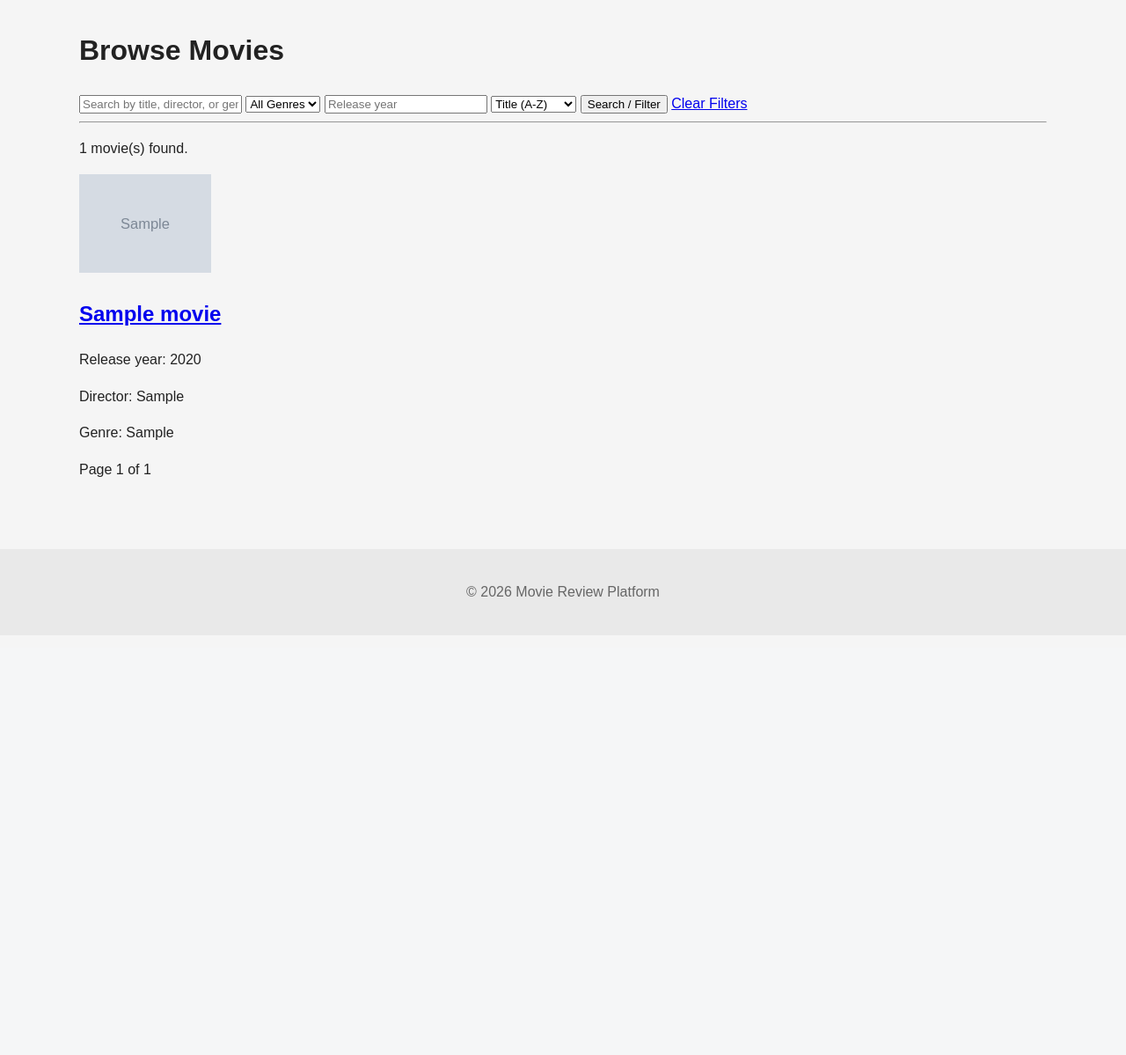
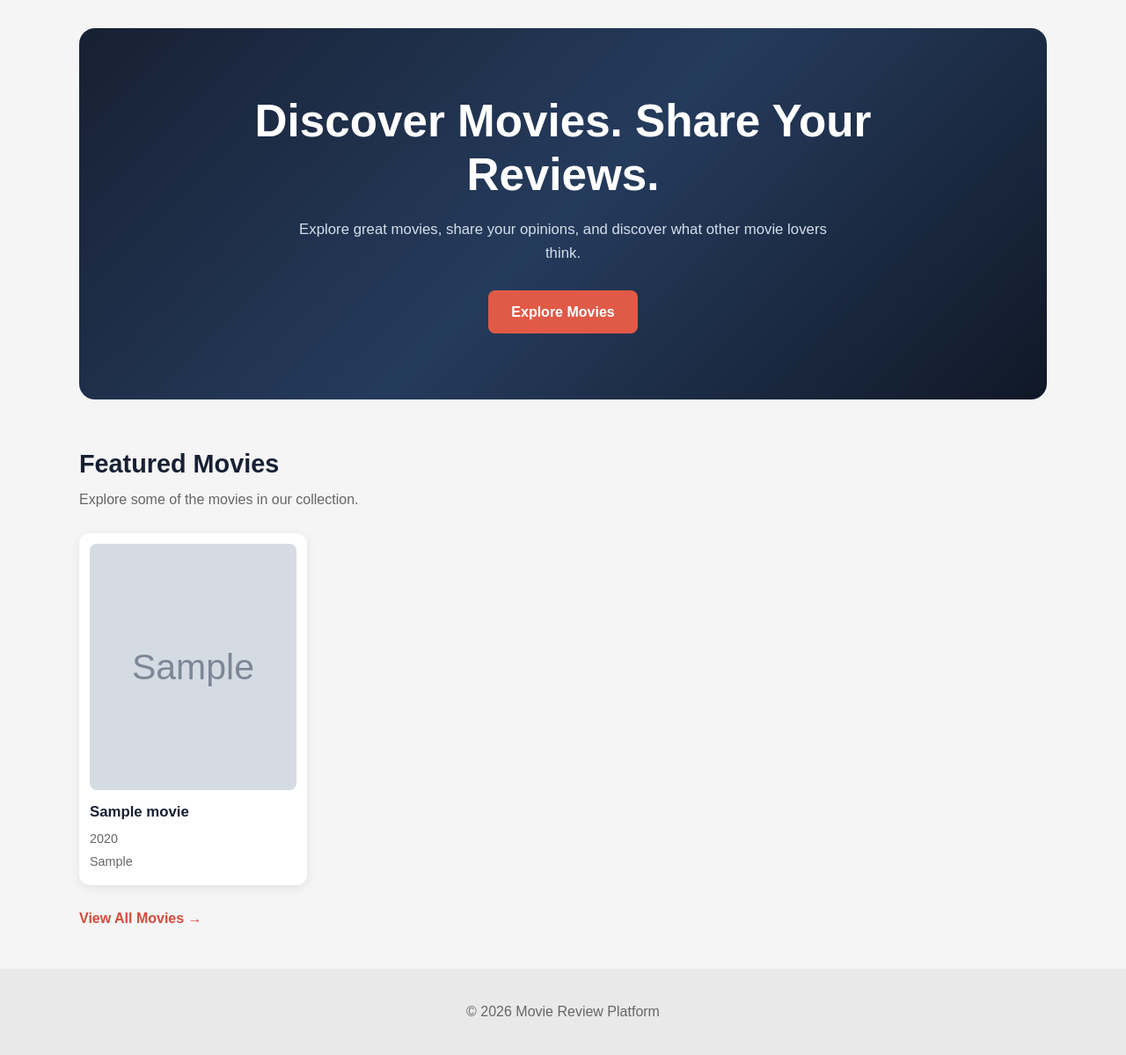
Before and after one commit to JingJangRith/movie-review-platform, a Django app: page / in a window 1280 px wide. Shown: the part 64-1263 px from the top of the page at 88% size. Before the commit the page ends 786 px from the top, so only its background shows below. Run offline with Django 5.2, Linux system fonts and the light colour scheme; tables that the repository leaves empty hold one stand-in row (values such as "Sample post"); grey boxes marked "Sample" are stand-in pictures.

Commit message:
Separate home and movie pages with dedicated styles

```diff
--- a/config/urls.py
+++ b/config/urls.py
@@ -16,12 +16,13 @@ Including another URLconf
 """
 from django.contrib import admin
 from django.urls import include, path
+from movies import views
 
 urlpatterns = [
     path("admin/", admin.site.urls),
     path("accounts/", include("accounts.urls")),
     path("dashboard/", include("dashboard.urls")),
     path("movies/", include("movies.urls")),
-    path("", include("movies.urls")),
+    path("", views.home, name="home"),
     path("reviews/", include("reviews.urls")),
 ]
--- a/movies/views.py
+++ b/movies/views.py
@@ -42,7 +42,7 @@ def movie_list(request):
         else:
             movies = movies.none()
 
-    paginator = Paginator(movies, 6)
+    paginator = Paginator(movies, 8)
     page_number = request.GET.get("page")
     movies = paginator.get_page(page_number)
 
@@ -111,3 +111,14 @@ def movie_detail(request, pk):
             "user_reviewed": user_reviewed,
         },
     )
+
+def home(request):
+    featured_movies = Movie.objects.order_by("-release_year")[:4]
+
+    return render(
+        request,
+        "movies/home.html",
+        {
+            "featured_movies": featured_movies,
+        },
+    )
--- /dev/null
+++ b/static/css/home.css
@@ -0,0 +1,136 @@
+/* Homepage styles */
+
+.hero {
+    padding: 75px 35px;
+    margin-bottom: 50px;
+    text-align: center;
+    color: white;
+    border-radius: 18px;
+    background:
+        linear-gradient(135deg, #172033, #253b5c, #101827);
+}
+
+.hero h1 {
+    max-width: 750px;
+    margin: 0 auto 18px;
+    font-size: clamp(2rem, 5vw, 3.2rem);
+    line-height: 1.2;
+}
+
+.hero p {
+    max-width: 600px;
+    margin: 0 auto 28px;
+    color: #d5deeb;
+    font-size: 1.05rem;
+}
+
+.hero-button {
+    display: inline-block;
+    padding: 12px 26px;
+    color: white;
+    background: #e05a47;
+    border-radius: 8px;
+    text-decoration: none;
+    font-weight: bold;
+    transition: background 0.2s, transform 0.2s;
+}
+
+.hero-button:hover {
+    background: #c94736;
+    transform: translateY(-2px);
+}
+
+.featured-section {
+    margin-bottom: 45px;
+}
+
+.featured-section h2 {
+    margin-bottom: 5px;
+    color: #172033;
+    font-size: 1.8rem;
+}
+
+.featured-section > p {
+    margin-top: 0;
+    color: #666;
+}
+
+.featured-section .movie-list {
+    display: grid;
+    grid-template-columns: repeat(4, minmax(0, 1fr));
+    gap: 22px;
+    margin: 25px 0;
+}
+
+.featured-section .movie-card {
+    overflow: hidden;
+    padding: 12px;
+    background: white;
+    border-radius: 12px;
+    box-shadow: 0 3px 12px rgba(0, 0, 0, 0.08);
+    transition: transform 0.25s, box-shadow 0.25s;
+}
+
+.featured-section .movie-card:hover {
+    transform: translateY(-6px);
+    box-shadow: 0 8px 22px rgba(0, 0, 0, 0.15);
+}
+
+.featured-section .movie-card img {
+    display: block;
+    width: 100%;
+    height: 280px;
+    object-fit: cover;
+    border-radius: 8px;
+}
+
+.featured-section .movie-card h3 {
+    margin: 12px 0 5px;
+    font-size: 1.05rem;
+}
+
+.featured-section .movie-card h3 a {
+    color: #172033;
+    text-decoration: none;
+}
+
+.featured-section .movie-card h3 a:hover {
+    color: #e05a47;
+}
+
+.featured-section .movie-card p {
+    margin: 3px 0;
+    color: #666;
+    font-size: 0.9rem;
+}
+
+.featured-section > a {
+    display: inline-block;
+    color: #d34c3b;
+    font-weight: bold;
+    text-decoration: none;
+}
+
+.featured-section > a:hover {
+    text-decoration: underline;
+}
+
+@media (max-width: 800px) {
+    .featured-section .movie-list {
+        grid-template-columns: repeat(2, minmax(0, 1fr));
+    }
+}
+
+@media (max-width: 480px) {
+    .hero {
+        padding: 45px 20px;
+    }
+
+    .featured-section .movie-list {
+        grid-template-columns: 1fr;
+    }
+
+    .featured-section .movie-card img {
+        height: 350px;
+    }
+}
--- /dev/null
+++ b/templates/movies/home.html
@@ -0,0 +1,55 @@
+{% extends "base.html" %}
+{% load static %}
+
+{% block title %}Home | Movie Review Platform{% endblock %}
+
+{% block extra_css %}
+<link rel="stylesheet" href="{% static 'css/home.css' %}">
+{% endblock %}
+
+{% block content %}
+<section class="hero">
+    <h1>Discover Movies. Share Your Reviews.</h1>
+    <p>
+        Explore great movies, share your opinions, and discover
+        what other movie lovers think.
+    </p>
+    <a href="{% url 'movie_list' %}" class="hero-button">
+        Explore Movies
+    </a>
+</section>
+
+<section class="featured-section">
+    <h2>Featured Movies</h2>
+    <p>Explore some of the movies in our collection.</p>
+
+    <div class="movie-list">
+        {% for movie in featured_movies %}
+            <article class="movie-card">
+                {% if movie.poster_url %}
+                    <img
+                        src="{{ movie.poster_url }}"
+                        alt="{{ movie.title }} poster"
+                        width="150"
+                    >
+                {% else %}
+                    <p>No poster available</p>
+                {% endif %}
+
+                <h3>
+                    <a href="{% url 'movie_detail' movie.pk %}">
+                        {{ movie.title }}
+                    </a>
+                </h3>
+
+                <p>{{ movie.release_year }}</p>
+                <p>{{ movie.genre }}</p>
+            </article>
+        {% empty %}
+            <p>No movies available yet.</p>
+        {% endfor %}
+    </div>
+
+    <a href="{% url 'movie_list' %}">View All Movies →</a>
+</section>
+{% endblock %}
--- a/templates/movies/movie_list.html
+++ b/templates/movies/movie_list.html
@@ -1,8 +1,15 @@
 {% extends "base.html" %}
+{% load static %}
 
 {% block title %}Browse Movies{% endblock %}
 
+{% block extra_css %}
+<link rel="stylesheet" href="{% static 'css/movies.css' %}">
+{% endblock %}
+
+
 {% block content %}
+<div class="movie-page">
 <h1>Browse Movies</h1>
 
 <form method="get">
@@ -108,3 +115,4 @@
     <p>No movies found. Try changing your search or filters.</p>
 {% endif %}
 {% endblock %}
+</div>
```
Also changed, not shown: movies/tests.py (+8 -8 lines), static/css/movies.css (added, +107 -0 lines).
